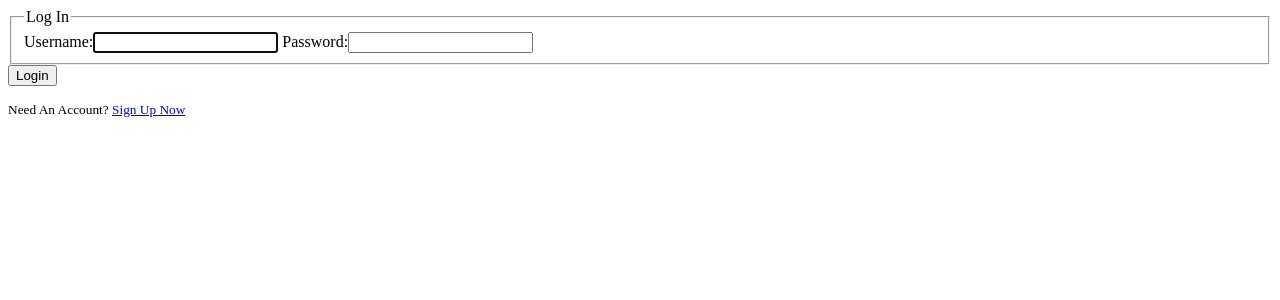
After one commit to tanphuc0612/WebDoAn, a Django app: page /login/ in a window 1280 px wide. The commit adds this page. Shown: the top 300 px of the page. Run offline with Django 3.2, Linux system fonts and the light colour scheme.

Commit message:
login-logout-register-profile

```diff
--- a/WebDoAn/WebDoAn/settings.py
+++ b/WebDoAn/WebDoAn/settings.py
@@ -120,3 +120,5 @@ USE_TZ = True
 # https://docs.djangoproject.com/en/3.0/howto/static-files/
 
 STATIC_URL = '/static/'
+LOGIN_REDIRECT_URL = 'home'
+LOGIN_URL = 'login'
--- a/WebDoAn/users/models.py
+++ b/WebDoAn/users/models.py
@@ -1,6 +1,6 @@
 from django.db import models
 from django.contrib.auth.models import User
-
+from django.urls import reverse
 
 class Profile(models.Model):
     user = models.OneToOneField(User, on_delete=models.CASCADE)
--- /dev/null
+++ b/WebDoAn/users/templates/login.html
@@ -0,0 +1,17 @@
+<div class="content-section">
+    <form method="POST">
+        {% csrf_token %}
+        <fieldset class="form-group">
+            <legend class="border-bottom mb-4">Log In</legend>
+            {{ form }}
+        </fieldset>
+        <div class="form-group">
+            <button class="btn btn-outline-info" type="submit">Login</button>
+        </div>
+    </form>
+    <div class="border-top pt-3">
+        <small class="text-muted">
+            Need An Account? <a class="ml-2" href="{% url 'register' %}">Sign Up Now</a>
+        </small>
+    </div>
+</div>
--- /dev/null
+++ b/WebDoAn/users/templates/logout.html
@@ -0,0 +1,6 @@
+<h2>You have been logged out</h2>
+<div class="border-top pt-3">
+    <small class="text-muted">
+        <a href="{% url 'login' %}">Log In Again</a>
+    </small>
+</div>
--- a/WebDoAn/users/urls.py
+++ b/WebDoAn/users/urls.py
@@ -1,12 +1,14 @@
 from django.contrib import admin
 from django.urls import path, include
-from .views import (
-                    register,
-                    register_success)
+from django.contrib.auth import views as auth_views
+from .views import *
 
 urlpatterns = [
     path('register/', register, name='register'),
 
     #[test login] this path just for test login correctly
-    path('register-sucess/', register_success, name='register-success'),
+    path('', home, name='home'),
+    path('profile/<int:id>/', ProfileDetailView.as_view(), name='profile'),
+    path('login/',auth_views.LoginView.as_view(template_name='login.html'), name='login'),
+    path('logout/',auth_views.LogoutView.as_view(template_name='logout.html'), name='logout'),
 ]
```
Also changed, not shown: WebDoAn/users/templates/home.html (+6 -1 lines), WebDoAn/users/templates/profile.html (+7 -1 lines), WebDoAn/users/templates/register.html (+12 -3 lines), WebDoAn/users/views.py (+12 -7 lines).
